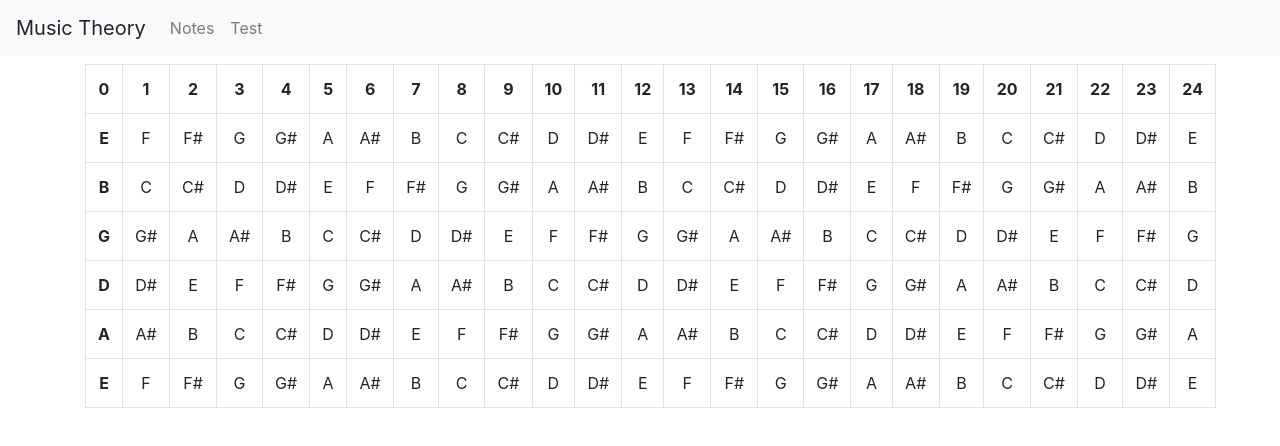
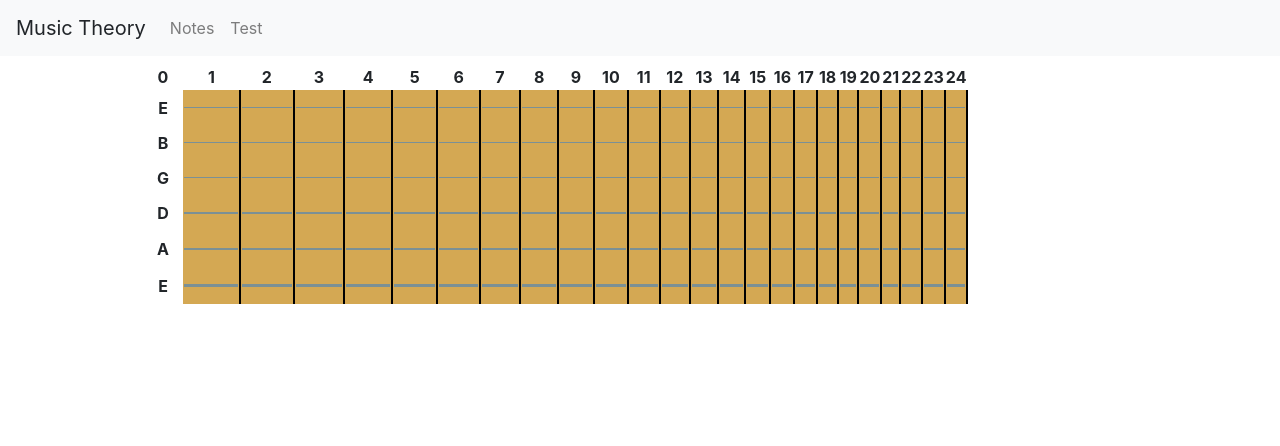
Before and after one commit to dlebee/music-theory-web, an Angular app: page /test in a window 1280 px wide. Shown: the top 446 px of the page. Built offline with nearby package versions, Linux system fonts and the light colour scheme.

Commit message:
guitar neck

```diff
--- a/src/app/app.module.ts
+++ b/src/app/app.module.ts
@@ -11,9 +11,10 @@ import { NotePageComponent } from 'src/pages/note/note-page.component';
 import { GuitarService } from 'src/services/guitar-service';
 import { TestPageComponent } from 'src/pages/test/test-page.component';
 import { ChordsService } from 'src/services/chords-service';
+import { GuitarComponent } from 'src/components/guitar.component';
 
 const services = [NotesService, IntervalsService, NoteIntervalService, GuitarService, ChordsService];
-const components = [NotesPageComponent, NotePageComponent, TestPageComponent];
+const components = [NotesPageComponent, NotePageComponent, TestPageComponent, GuitarComponent];
 
 @NgModule({
   declarations: [
--- /dev/null
+++ b/src/components/guitar.component.html
@@ -0,0 +1,17 @@
+<table *ngIf="guitar">
+
+    <thead>
+        <tr>
+            <th *ngFor="let item of [].constructor(guitar.fretCount+1); let i = index" [style.width]="getFretWidth(i)">{{ i }}</th>
+        </tr>
+    </thead>
+    <tbody>
+        <tr *ngFor="let s of guitar.strings">
+            <th>{{ s.openString.name }}</th>
+            <td *ngFor="let f of s.frets">
+                <hr [style.border-top-width]="getStringWidth(s)">
+            </td>
+            <td class="bridge"></td>
+        </tr>
+    </tbody>
+</table>
--- /dev/null
+++ b/src/components/guitar.component.scss
@@ -0,0 +1,37 @@
+:host {
+    table {
+        width: 100%;
+
+        thead {
+            th {
+                text-align: center;
+            }
+        }
+
+        tbody {
+            th {
+                text-align: center;
+            }
+            td {
+                border-right: 2px solid black;
+                background: #d4a853;
+                color: white;
+                text-align: center;
+                height: 35px;
+
+                hr {
+                    border-color: #7b9095;
+                }
+            }
+
+            td.bridge {
+                background: none;
+                border-right: none;
+            }
+        }
+    }
+
+    .guitar-neck {
+
+    }
+}
--- /dev/null
+++ b/src/components/guitar.component.ts
@@ -0,0 +1,40 @@
+import { Component, Input } from "@angular/core";
+import { IGuitar } from 'src/models/Guitar';
+import { IGuitarString } from 'src/models/guitar-string';
+
+@Component({
+    selector: 'guitar',
+    templateUrl: './guitar.component.html',
+    styleUrls: ['./guitar.component.scss']
+})
+export class GuitarComponent
+{
+
+    readonly firstFretWidth: number = 1.4312;
+    readonly distanceBetweenFrets: number = 1.059463;
+
+    @Input() guitarScale: number = 25;
+    @Input() guitar: IGuitar;
+
+    constructor() {
+
+    }
+
+    getStringWidth(s: IGuitarString) {
+        return 0.5 + (0.5 * this.guitar.strings.indexOf(s)) + 'px';
+    }
+
+    getFretWidth(index: number) {
+
+        if (index == 0)
+            return '40px';
+
+        let width = this.firstFretWidth;
+        for(let i = 2; i <= index;i++) {
+            width /= this.distanceBetweenFrets;
+        }
+
+        let percentage = width * 100 / this.guitarScale;
+        return `${percentage}%`;
+    }
+}
--- a/src/pages/test/test-page.component.html
+++ b/src/pages/test/test-page.component.html
@@ -1,12 +1,4 @@
 
-<div class="container mt-2">
-    <table class="table table-bordered" *ngIf="guitar">
-        <tr>
-            <th class="text-center" *ngFor="let item of [].constructor(guitar.fretCount+1); let i = index">{{ i }}</th>
-        </tr>
-        <tr *ngFor="let s of guitar.strings">
-            <th class="text-center">{{ s.openString.name }}</th>
-            <td class="text-center" *ngFor="let f of s.frets" >{{ f.name }}</td>
-        </tr>
-    </table>
+<div class="mt-2 container" style="width: 80%; max-width: none;">
+    <guitar [guitar]="guitar"></guitar>
 </div>
--- a/src/pages/test/test-page.component.ts
+++ b/src/pages/test/test-page.component.ts
@@ -12,7 +12,7 @@ import { IChord } from 'src/models/chord';
 export class TestPageComponent implements OnInit
 {
     guitar: IGuitar;
-    debug: IChord;
+
     constructor(private guitarService: GuitarService, private notesService: NotesService, private chordsService: ChordsService) {
 
     }
@@ -21,12 +21,5 @@ export class TestPageComponent implements OnInit
         this.guitarService.standardTunningGuitar()
             .subscribe(g => this.guitar = g);
 
-        this.notesService.getNote('A').subscribe(aNote => {
-            this.chordsService.majorChord(aNote).subscribe(aMajorChord => {
-                this.debug = aMajorChord;
-            });
-        });
-
-
     }
 }
```
